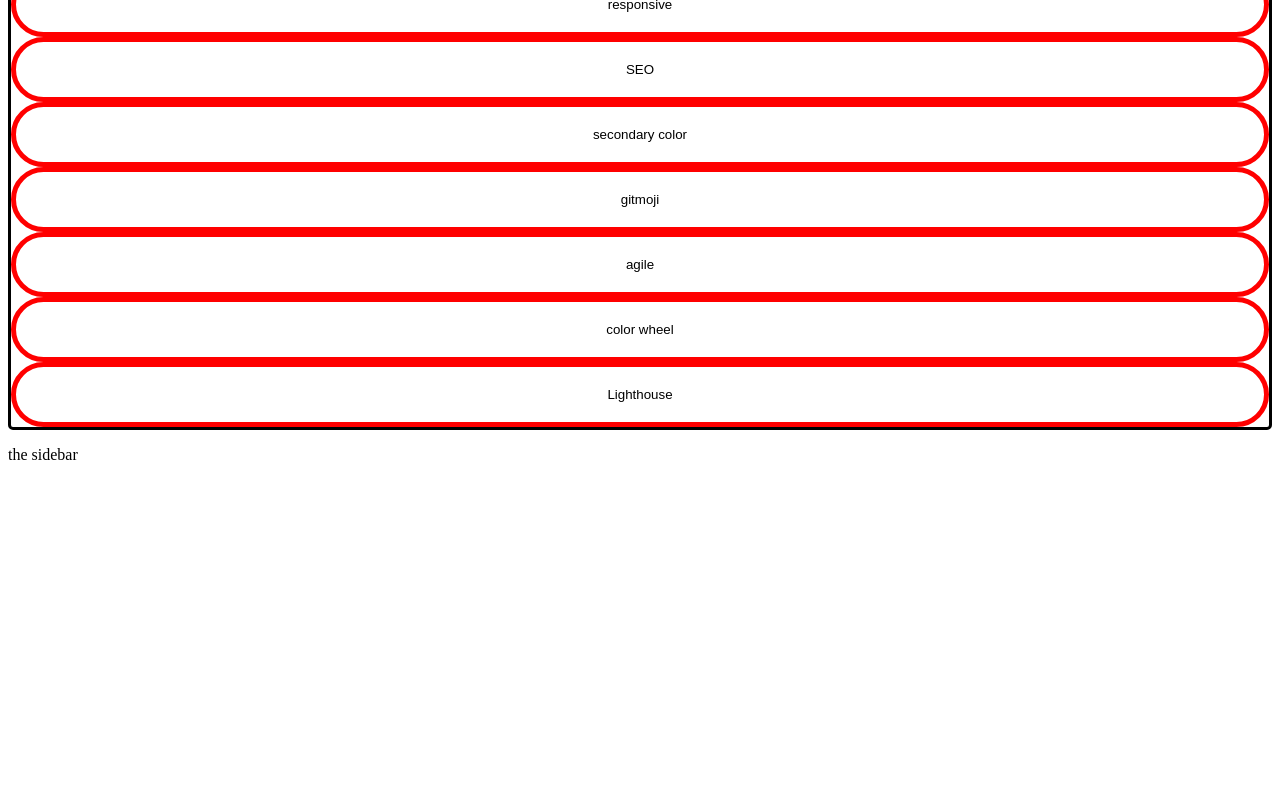
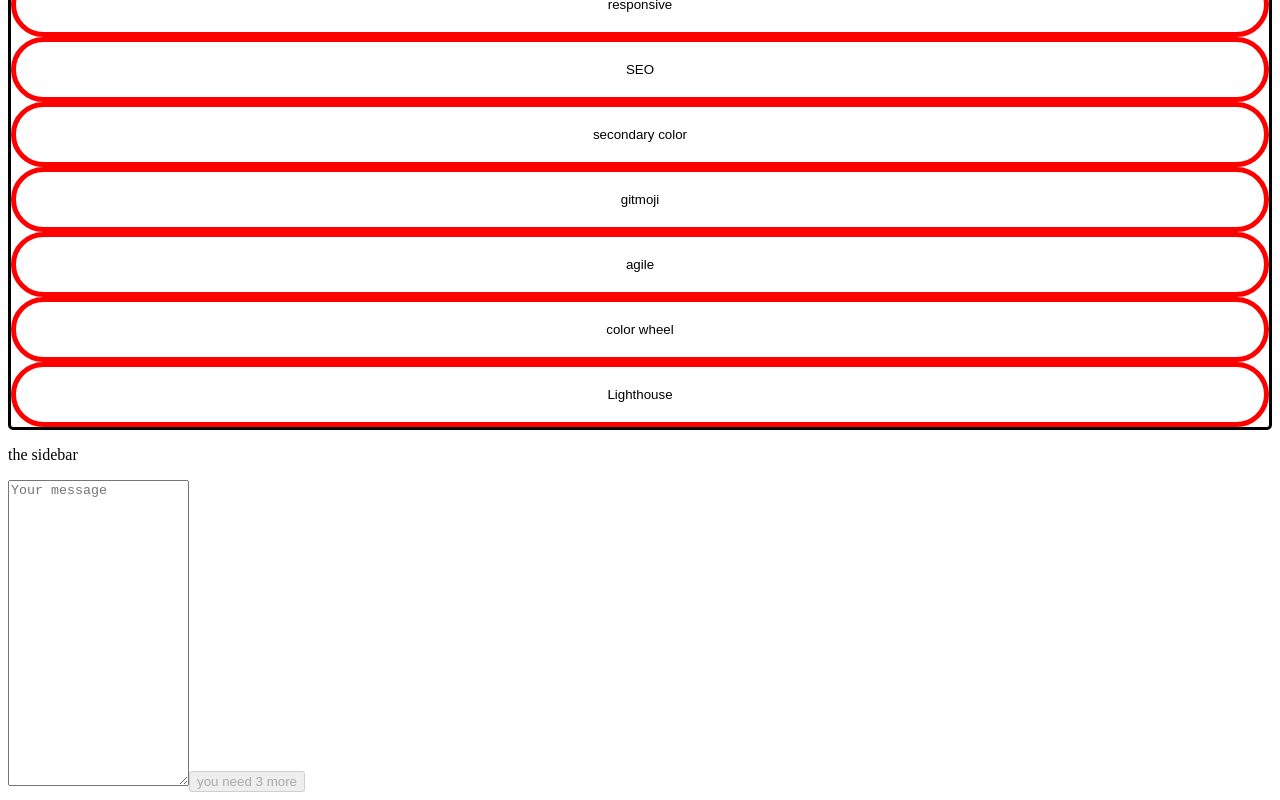
Before and after one commit to RockyKev/rocky-bingo, a Nuxt app: page / in a window 1280 px wide. Shown: the part 1363-2163 px from the top of the page. Before the commit the page ends 1843 px from the top, so only its background shows below. Built offline with nearby package versions, Linux system fonts and the light colour scheme.

Commit message:
feat: working text count

```diff
--- a/app.vue
+++ b/app.vue
@@ -10,7 +10,10 @@
 
       <div class="sidebar">
         <p>the sidebar</p>
+        <TextareaField />
       </div>
+
+
 
     </div>
   </main>
@@ -20,6 +23,10 @@
 
 <script>
 import CellButton from '@/components/cell.vue';
+import TextareaField from '@/components/textareaField.vue';
+
+// TODO: Get the url string
+
 export default {
   name: 'App',
   components: { CellButton },
--- a/components/cell.vue
+++ b/components/cell.vue
@@ -30,7 +30,11 @@
 };
 </script>
 
+
+
 <style lang="scss" scoped>
+// TODO: This color sucks
+
 button {
   cursor: pointer;
   border: 5px solid red;
--- /dev/null
+++ b/components/textareaField.vue
@@ -0,0 +1,134 @@
+<template>
+  <textarea
+    @change="handleText"
+    spellcheck="true"
+    class="
+      form-control
+      block
+      w-full
+      px-3
+      py-1.5
+      text-base
+      font-normal
+      text-gray-700
+      bg-white bg-clip-padding
+      border border-solid border-gray-300
+      rounded
+      transition
+      ease-in-out
+      m-0
+      focus:text-gray-700
+      focus:bg-white
+      focus:border-blue-600
+      focus:outline-none
+    "
+    rows="20"
+    placeholder="Your message"
+  ></textarea>
+
+  <button
+    @click="doStuff"
+    :disabled="!buttonIsEnabled"
+    :class=" { 'opacity-60' : !buttonIsEnabled } "
+    class="
+      inline-block
+      px-7
+      py-3
+      bg-blue-600
+      text-white
+      font-medium
+      text-sm
+      leading-snug
+      uppercase
+      rounded
+      shadow-md
+      hover:bg-blue-700 hover:shadow-lg
+      focus:bg-blue-700 focus:shadow-lg focus:outline-none focus:ring-0
+      active:bg-blue-800 active:shadow-lg
+      transition
+      duration-150
+      ease-in-out
+    "
+  >
+    {{buttonText}}
+  </button>
+</template>
+
+<script>
+export default {
+  name: "TextareaField",
+  data() {
+    return {
+      submittedData: [],
+      buttonIsEnabled: false,
+      spaceCount: 0,
+      spaceMinimum: 3
+    };
+  },
+  props: {
+    word: {
+      type: String,
+      default: "x",
+    },
+  },
+  computed: {
+    buttonText() {
+      // return text based on count
+      if (this.spaceCount < this.spaceMinimum) {
+        return "you need " + (this.spaceMinimum - this.spaceCount) + " more"
+      } else {
+        return "Ready to Bingo!"
+      }
+
+    }
+  },
+  methods: {
+    // TODO: get data from submit buttom
+    getData() {
+      // if less than 15
+
+      console.log("ima clickin'");
+    },
+
+    // only enable button when 15 things are added
+    handleText(event) {
+      console.log(event.target.value);
+
+      let text = event.target.value;
+
+      // count how many commas
+      console.log("commaCount", this.spaceCount);
+      // this.commaCount = (text.match(/,/g) || []).length;
+      this.spaceCount = (text.match(/[^\n]*\n[^\n]*/gi) || []).length
+
+      if (this.spaceCount < this.spaceMinimum) {
+        // enable button
+        this.submittedData = [];
+        this.buttonIsFalse = true;
+      } else {
+        console.log("we're in comma world!", text);
+        this.buttonIsEnabled = true;
+        this.submittedData = text.split(/\n/g);
+
+}
+    },
+
+    // figure out how to sort it
+
+    // new button to save the data in json
+
+    // new button to share the url of this.
+
+    doStuff() {
+      console.log("ima clickin'");
+    },
+
+    toggleSelection() {
+      this.isSelected = !this.isSelected;
+    },
+  },
+};
+</script>
+
+<style lang="scss" scoped>
+</style>
```
